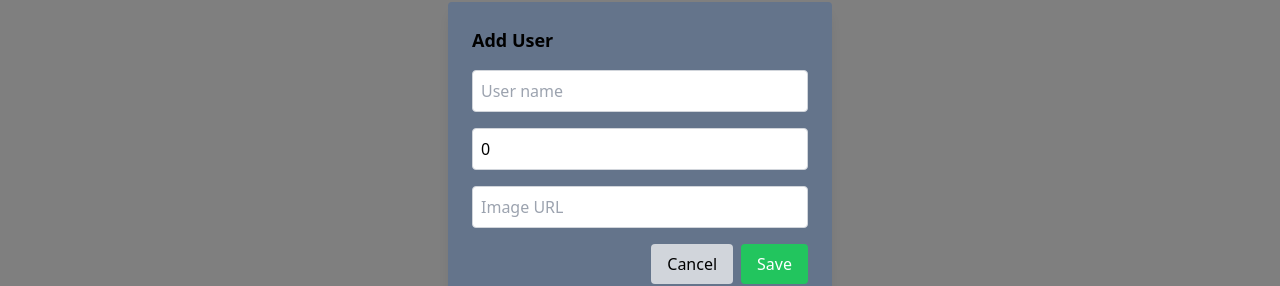
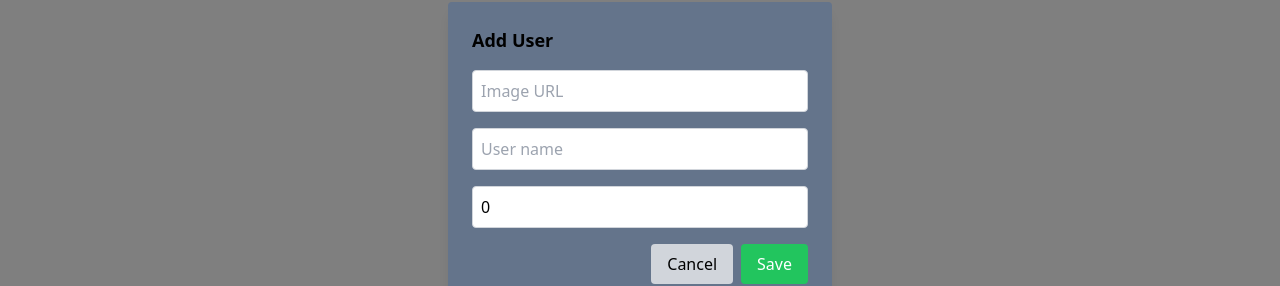
Before and after one commit to 1Mixmanovx2009/CRUD-React-Query, a React (Vite) app: page / in a window 1280 px wide. Both pictures are taken after a click on the button "Add new user". Shown: the part 245-531 px from the top of the page. Built offline with nearby package versions, Linux system fonts and the light colour scheme; no server answers.

Commit message:
first commit

```diff
--- a/src/components/Users.tsx
+++ b/src/components/Users.tsx
@@ -1,7 +1,6 @@
 import React, { useState } from 'react';
 import { useQuery, useMutation, useQueryClient } from '@tanstack/react-query';
 import axios from 'axios';
-import { toast, Toaster } from 'sonner';
 
 interface User {
   id: string;
@@ -101,7 +100,6 @@ const Users: React.FC = () => {
       addUserMutation.mutate({ name, price, description, image });
     }
     closeModal();
-    toast.success('User saved successfully!');
   };
 
   const handleDelete = () => {
@@ -109,13 +107,11 @@ const Users: React.FC = () => {
       deleteUserMutation.mutate(currentUser.id);
     }
     closeDeleteModal();
-    toast.success('User deleted successfully!');
   };
 
 
   return (
     <div className="p-6 max-w-full bg-gray-600 mx-auto">
-      <Toaster />
       <h2 className="text-2xl font-bold mb-4 text-center text-white">Users</h2>
       <button
         onClick={() => openModal()}
@@ -165,6 +161,13 @@ const Users: React.FC = () => {
               {isEditing ? 'Edit User' : 'Add User'}
             </h3>
             <input
+              type="text"
+              value={image}
+              onChange={(e) => setUrl(e.target.value)}
+              placeholder="Image URL"
+              className="w-full p-2 border border-gray-300 rounded mb-4"
+            />
+            <input
               required
               type="text"
               value={name}
@@ -180,13 +183,7 @@ const Users: React.FC = () => {
               placeholder="monthly salary"
               className="w-full p-2 border border-gray-300 rounded mb-4"
             />
-            <input
-              type="text"
-              value={image}
-              onChange={(e) => setUrl(e.target.value)}
-              placeholder="Image URL"
-              className="w-full p-2 border border-gray-300 rounded mb-4"
-            />
+
 
             <div className="flex justify-end space-x-2">
               <button
```
